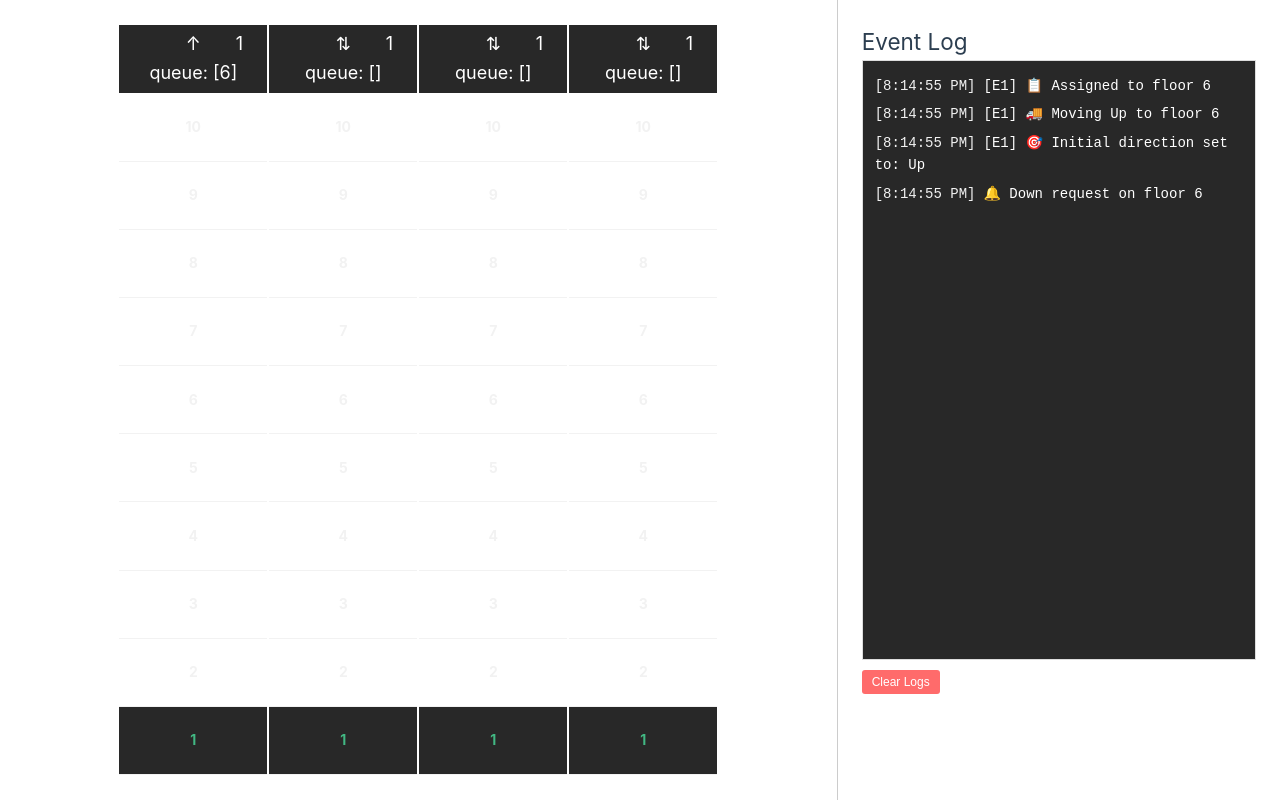
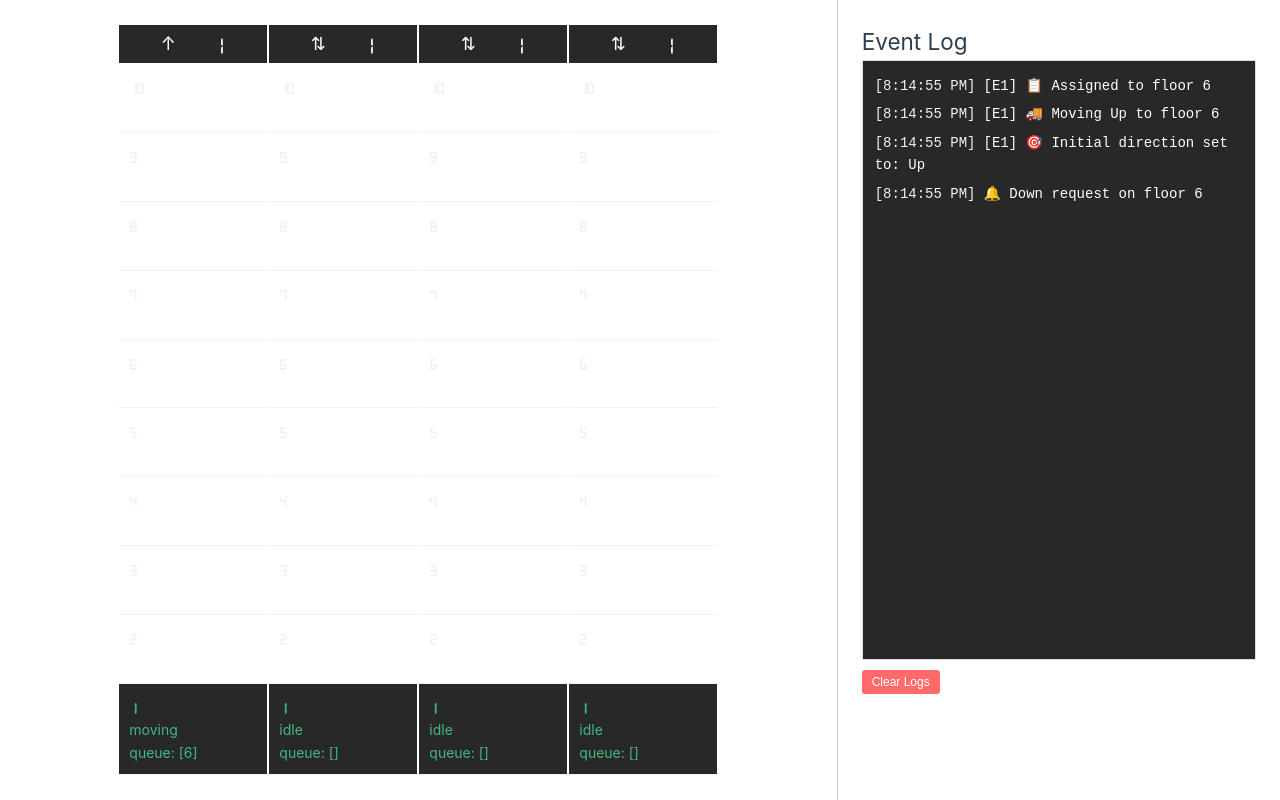
Before and after one commit to vvelkovski/elevator-simulation, a Vue app: page / in a window 1280 px wide. Built offline with nearby package versions, Linux system fonts and the light colour scheme.

Commit message:
[visual]: add new font, create Car component, reorganize displayed data

```diff
--- a/src/assets/base.css
+++ b/src/assets/base.css
@@ -85,3 +85,9 @@ body {
   -webkit-font-smoothing: antialiased;
   -moz-osx-font-smoothing: grayscale;
 }
+
+@font-face {
+  font-family: 'Digital';
+  src: url('@/assets/fonts/digital-7 (mono).ttf') format('truetype');
+  font-display: swap;
+}
--- a/src/components/Elevator.vue
+++ b/src/components/Elevator.vue
@@ -1,5 +1,6 @@
 <script setup>
 import ElevatorStatus from './ElevatorStatus.vue';
+import ElevatorCar from './ElevatorCar.vue';
 
 defineProps({
   elevator: {
@@ -21,9 +22,8 @@ defineProps({
         v-for="floor in totalFloors"
         :key="floor"
         class="floor"
-        :class="{ 'current-floor': floor === elevator.currentFloor }"
       >
-        <div class="floor-number">{{ floor }}</div>
+        <ElevatorCar :elevator="elevator" :floor="floor" />
       </div>
     </div>
   </div>
@@ -55,14 +55,4 @@ defineProps({
   color: var(--vt-c-white-mute);
   transition: background-color 0.3s ease;
 }
-
-.current-floor {
-  background-color: var(--vt-c-black-mute);
-  color: var(--vt-c-green) !important;
-}
-
-.floor-number {
-  font-size: 14px;
-  font-weight: bold;
-}
 </style>
--- /dev/null
+++ b/src/components/ElevatorCar.vue
@@ -0,0 +1,51 @@
+<script setup>
+defineProps({
+  elevator: {
+    type: Object,
+    required: true,
+  },
+  floor: {
+    type: Number,
+    required: true,
+  },
+});
+</script>
+
+<template>
+  <div
+    class="elevator-car"
+    :class="{ 'current-floor': floor === elevator.currentFloor }"
+  >
+    <div class="floor-number">{{ floor }}</div>
+    <template v-if="elevator.currentFloor === floor">
+      <div class="loading">
+        <!-- loading: <template v-if="elevator.loading">&#8644;</template> -->
+        {{ elevator.loading ? 'loading' : elevator.busy ? 'moving' : 'idle' }}
+      </div>
+      <div class="queue">
+        queue: [{{ elevator.queue.join(', ') }}]
+      </div>
+    </template>
+  </div>
+</template>
+
+<style scoped>
+.elevator-car {
+  padding: 10px;
+  width: 100%;
+  height: 100%;
+  color: var(--vt-c-white-mute);
+  transition: background-color 0.3s ease;
+}
+
+.current-floor {
+  background-color: var(--vt-c-black-mute);
+  color: var(--vt-c-green) !important;
+}
+
+.floor-number {
+  font-family: 'Digital';
+  font-size: 16px;
+  font-weight: bold;
+}
+</style>
--- a/src/components/ElevatorStatus.vue
+++ b/src/components/ElevatorStatus.vue
@@ -13,26 +13,21 @@ defineProps({
   <div class="elevator-status">
     <div class="row">
       <div class="content">
-        <template v-if="elevator.loading">&#8644;</template>
-      </div>
-      <div class="content">
         <template v-if="elevator.direction === Direction.Up">&#8593;</template>
         <template v-else-if="elevator.direction === Direction.Down">&#8595;</template>
         <template v-else>&#8645;</template>
       </div>
-      <div class="content">
+      <div class="content digital-display">
         <span>{{ elevator.currentFloor }}</span>
       </div>
     </div>
-    <div class="content">
-      queue: [{{ elevator.queue.join(', ') }}]
-    </div>
+
   </div>
 </template>
 
 <style scoped>
 .elevator-status {
-  padding: 5px;
+  padding: 0px var(--content-spacing);
   background-color: var(--vt-c-black-mute);
   display: flex;
   flex-direction: column;
@@ -53,4 +48,9 @@ defineProps({
   align-items: center;
   justify-content: center;
 }
+
+.digital-display {
+  font-size: 24px;
+  font-family: 'Digital';
+}
 </style>
```
Also changed, not shown: src/assets/fonts/digital-7 (mono).ttf (added).
